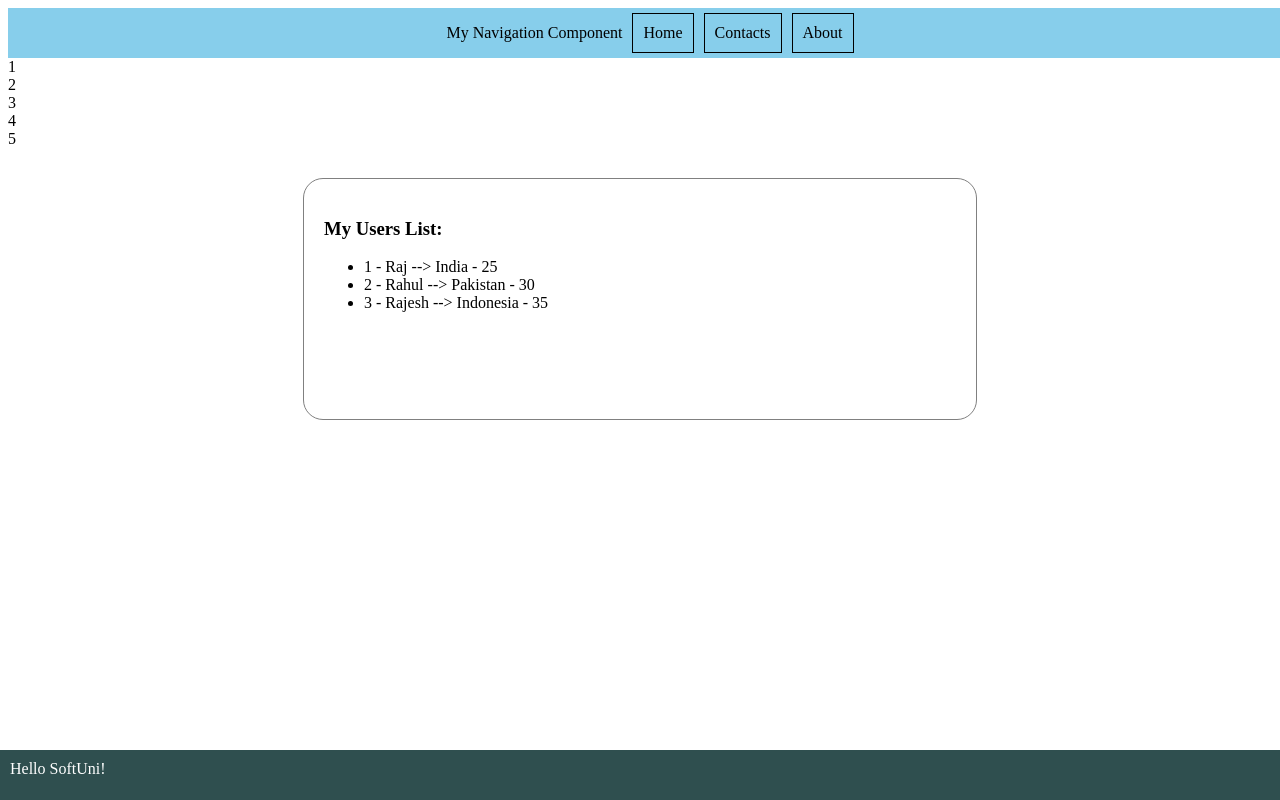
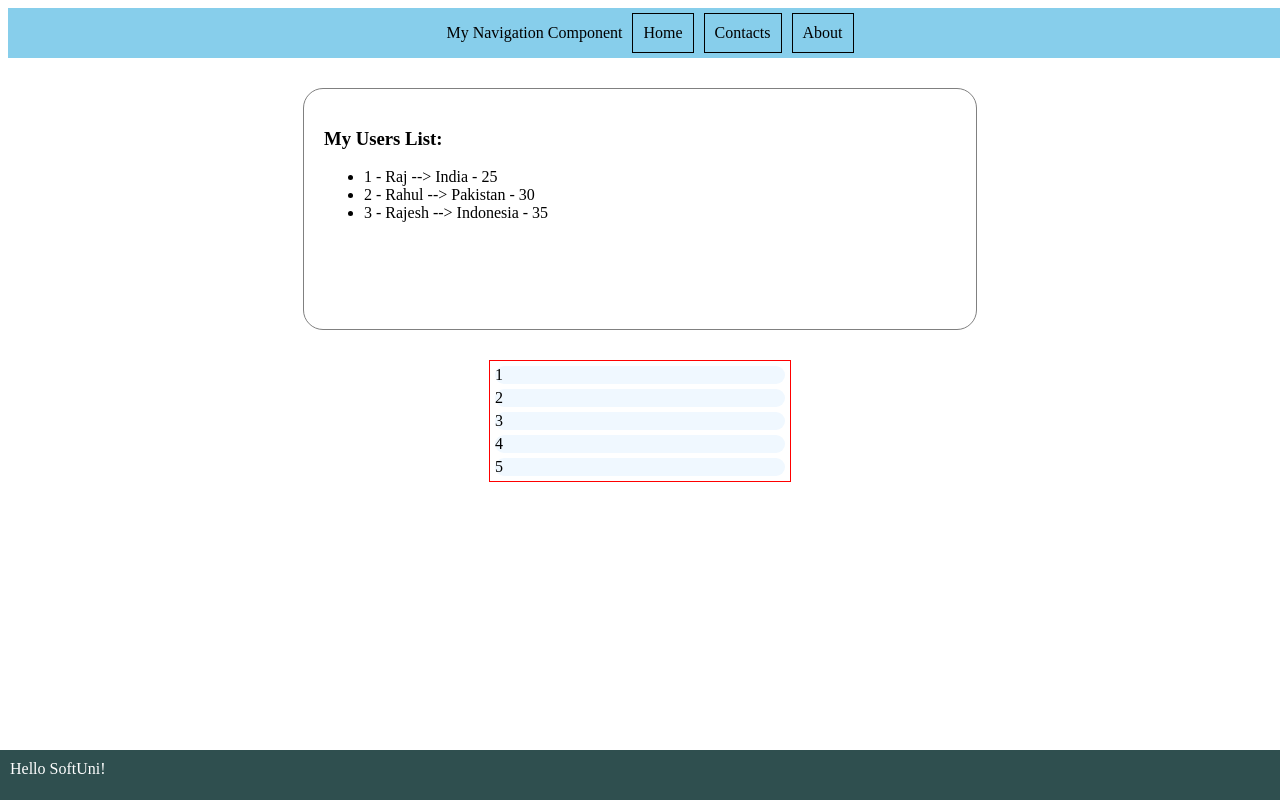
Before and after one commit to SvetlinGG/Angular-Components, an Angular app in the folder component-demo/: page / in a window 1280 px wide. Built offline with nearby package versions, Linux system fonts and the light colour scheme.

Commit message:
styling of num loop

```diff
--- a/component-demo/src/app/app.component.css
+++ b/component-demo/src/app/app.component.css
@@ -0,0 +1,12 @@
+#numbers-wrapper {
+    border: 1px solid red;
+    padding: 50;
+    margin: 0 auto;
+    width: 300px;
+    height: fit-content;
+}
+.num {
+    background-color: aliceblue;
+    border-radius: 20px;
+    margin: 5px;
+}
--- a/component-demo/src/app/app.component.html
+++ b/component-demo/src/app/app.component.html
@@ -1,6 +1,8 @@
 <app-navigation-bar/>
+<app-user-list />
 <app-footer />
-@for ( num of numbers; track $index){
-    <div>{{num}}</div>
-}
-<app-user-list />
+<div id="numbers-wrapper">
+    @for ( num of numbers; track $index){
+        <div class="num">{{num}}</div>
+    }
+</div>
```
